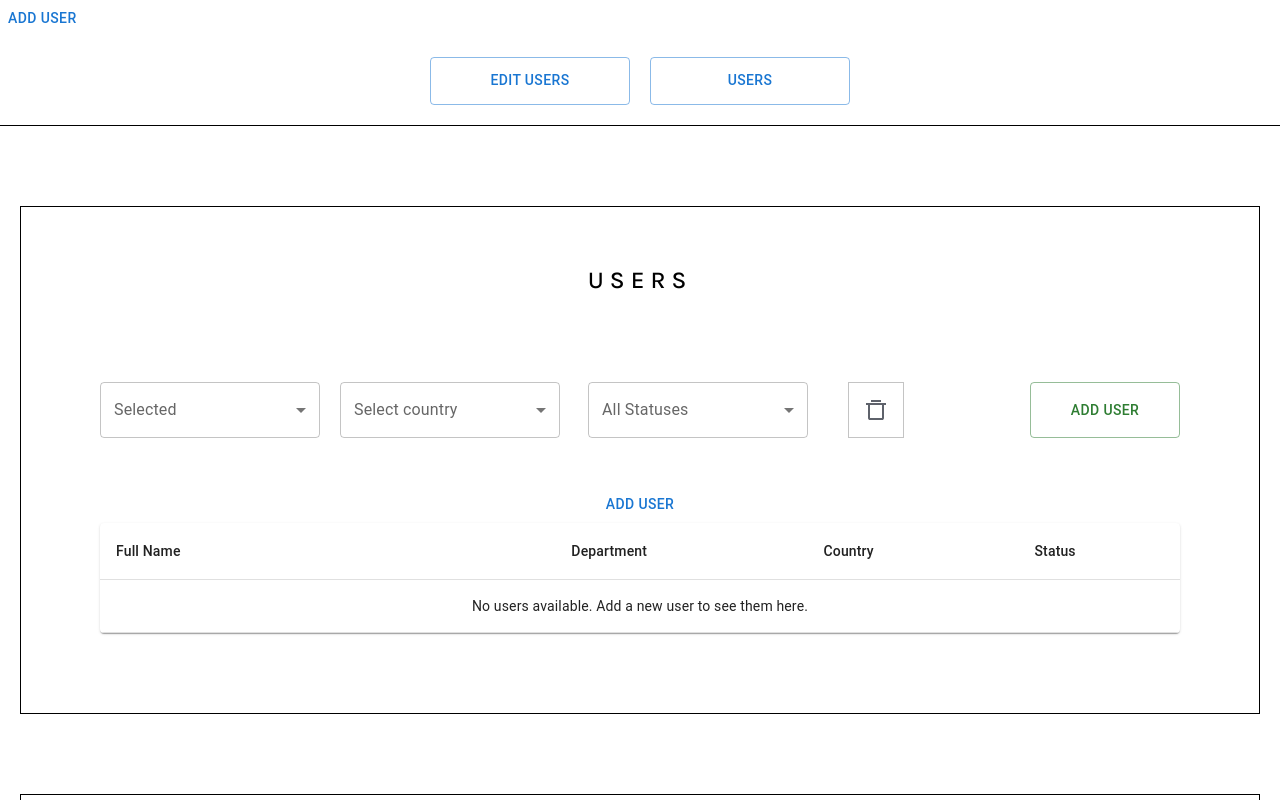
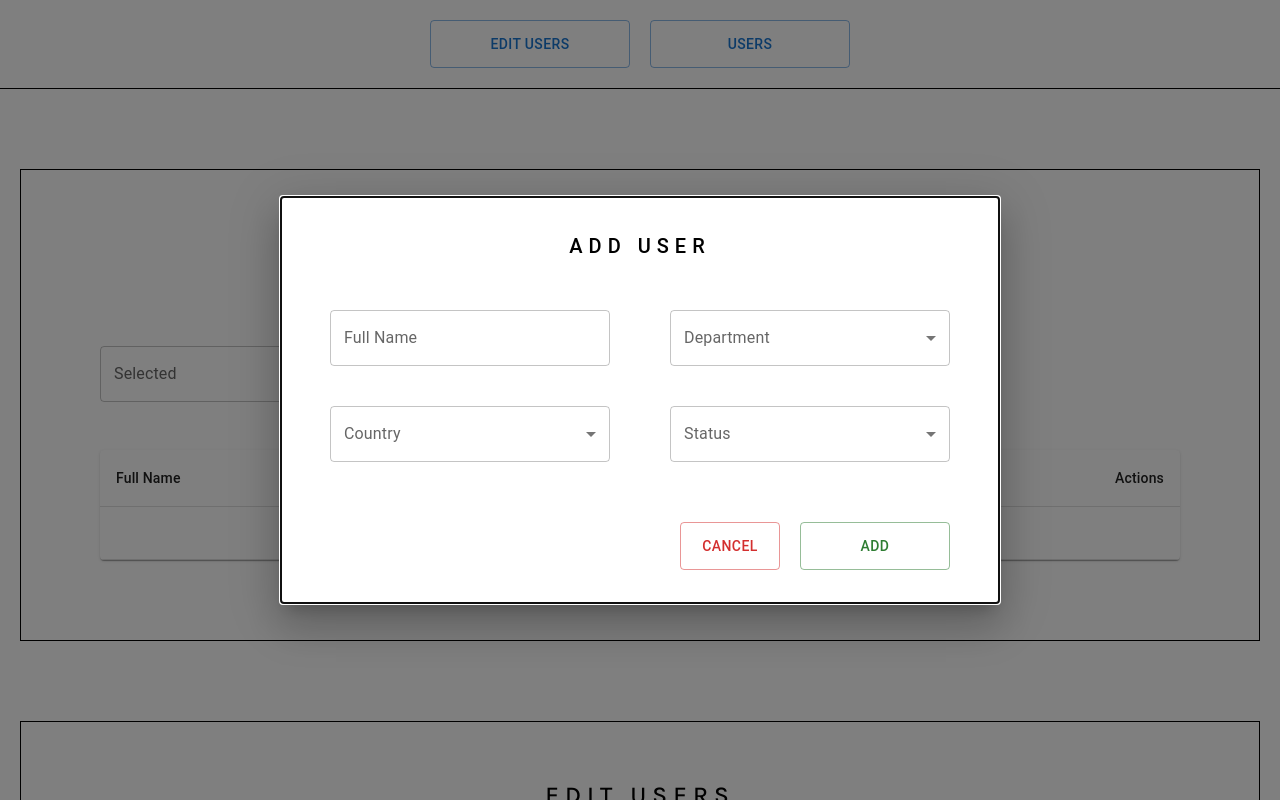
Before and after one commit to serg-hourwitz/users_control, a React (Vite) app: page / in a window 1280 px wide. Shown: the top 800 px of the page. Built offline with nearby package versions, Linux system fonts and the light colour scheme.

Commit message:
added users to table & localStorage with modal window

```diff
--- a/src/components/Buttons/Buttons.jsx
+++ b/src/components/Buttons/Buttons.jsx
@@ -1,14 +1,14 @@
 import { Button } from '@mui/material';
 
 
-const Buttons = ({variant, color, sx, title}) => {
+const Buttons = ({ variant, color, sx, title, onClick }) => {
   return (
     <>
-      <Button variant={variant} color={color} sx={sx}>
+      <Button variant={variant} color={color} sx={sx} onClick={onClick}>
         {title}
       </Button>
     </>
   );
-}
+};
 
 export default Buttons;
--- a/src/components/Countries/Countries.jsx
+++ b/src/components/Countries/Countries.jsx
@@ -1,7 +1,7 @@
 import CustomSelect from '../Select/Select';
 
 export default function Country({
-  value,
+  value = '', // Default to empty string if undefined
   onChange,
   label = '',
   sx,
--- a/src/components/Department/Department.jsx
+++ b/src/components/Department/Department.jsx
@@ -1,7 +1,7 @@
 import CustomSelect from '../Select/Select';
 
 export default function Department({
-  value,
+  value = '',
   onChange,
   label = '',
   sx,
--- a/src/components/DustBin/DustBin.jsx
+++ b/src/components/DustBin/DustBin.jsx
@@ -1,7 +1,8 @@
-const DustBin = () => {
+const DustBin = ({ onClick }) => {
   return (
-    <>
     <svg
+      onClick={onClick} // Add onClick handler to trigger deletion
+      style={{ cursor: 'pointer' }} // Make it clear it's clickable
       width="24"
       height="24"
       viewBox="0 0 24 24"
@@ -13,8 +14,7 @@ const DustBin = () => {
         fill="#5E626B"
       />
     </svg>
-    </>
   );
-}
+};
 
 export default DustBin;
--- a/src/components/Edit/Edit.jsx
+++ b/src/components/Edit/Edit.jsx
@@ -14,12 +14,9 @@ const Edit = () => {
         <User label="User" sx={{ width: 500, m: 0 }} />
         <h3 className={styles.subtitle}>User Information</h3>
         <div className={styles.info}>
-          <Input sx={{ width: 500, m: 0 }} />
-
+          <Input sx={{ width: 500, m: 0 }} placeholder="Enter full name" />
           <Department label="Department" sx={{ width: 500, m: 0 }} />
-
           <Country label="Country" sx={{ width: 500, m: 0 }} />
-
           <Status label="Status" sx={{ width: 500, m: 0 }} />
         </div>
       </form>
--- a/src/components/Input/Input.jsx
+++ b/src/components/Input/Input.jsx
@@ -1,6 +1,6 @@
-import {TextField } from '@mui/material';
+import { TextField } from '@mui/material';
 
-const Input = ({sx, placeholder}) => {
+const Input = ({ sx, placeholder, value, onChange }) => {
   return (
     <>
       <TextField
@@ -9,7 +9,10 @@ const Input = ({sx, placeholder}) => {
         label="Full Name"
         margin="normal"
         variant="outlined"
+        type='text'
         placeholder={placeholder}
+        value={value || ''} // Ensure a defined value is passed
+        onChange={onChange} // Pass the onChange handler
       />
     </>
   );
--- a/src/components/Modal/Modal.jsx
+++ b/src/components/Modal/Modal.jsx
@@ -1,13 +1,12 @@
-import * as React from 'react';
-import Input from '../Input/Input';
+import Input from '../Input/Input'; // Custom components
 import Department from '../Department/Department';
 import Country from '../Countries/Countries';
 import Status from '../Status/Status';
 import Buttons from '../Buttons/Buttons';
 import Box from '@mui/material/Box';
-import Button from '@mui/material/Button';
 import Typography from '@mui/material/Typography';
 import Modal from '@mui/material/Modal';
+import { useState } from 'react';
 import styles from './Modal.module.css';
 
 const style = {
@@ -25,36 +24,23 @@ const style = {
   paddingRight: 6,
 };
 
-export default function BasicModal({ addUser }) {
-  // Initialize with empty strings to avoid undefined values
-  const [open, setOpen] = React.useState(false);
-  const [name, setName] = React.useState('');
-  const [department, setDepartment] = React.useState('');
-  const [country, setCountry] = React.useState('');
-  const [status, setStatus] = React.useState('');
-
-  const handleOpen = () => setOpen(true);
-  const handleClose = () => {
-    // Clear form fields when closing the modal
-    setName('');
-    setDepartment('');
-    setCountry('');
-    setStatus('');
-    setOpen(false);
-  };
+export default function BasicModal({ open, handleClose, addUser }) {
+  const [name, setName] = useState('');
+  const [department, setDepartment] = useState('');
+  const [country, setCountry] = useState('');
+  const [status, setStatus] = useState('');
 
   const handleAddUser = () => {
     if (name && department && country && status) {
-      addUser({ name, department, country, status });
-      handleClose();
+      const user = { name, department, country, status };
+      addUser(user); // Call the parent component's addUser function
+      handleClose(); // Close modal after user is added
     } else {
       console.log('Please fill all fields');
     }
   };
 
   return (
-    <div>
-      <Button onClick={handleOpen}>ADD USER</Button>
     <Modal
       open={open}
       onClose={handleClose}
@@ -80,19 +66,19 @@ export default function BasicModal({ addUser }) {
           <Department
             sx={{ width: 280, m: 0 }}
             label="Department"
-              value={department || ''} // Ensure a string value is passed
+            value={department || ''}
             onChange={(e) => setDepartment(e.target.value)}
           />
           <Country
             sx={{ width: 280, m: 0 }}
             label="Country"
-              value={country || ''} // Ensure a string value is passed
+            value={country || ''}
             onChange={(e) => setCountry(e.target.value)}
           />
           <Status
             sx={{ width: 280, m: 0 }}
             label="Status"
-              value={status || ''} // Ensure a string value is passed
+            value={status || ''}
             onChange={(e) => setStatus(e.target.value)}
           />
         </div>
@@ -114,6 +100,5 @@ export default function BasicModal({ addUser }) {
         </div>
       </Box>
     </Modal>
-    </div>
   );
 }
--- a/src/components/Status/Status.jsx
+++ b/src/components/Status/Status.jsx
@@ -1,12 +1,6 @@
 import CustomSelect from '../Select/Select';
 
-export default function Status({
-  value,
-  onChange,
-  label = '',
-  sx,
-  options,
-}) {
+export default function Status({ value = '', onChange, label = '', sx, options }) {
   const defaultOptions = [
     { value: '', label: <em>None</em> },
     { value: 'Active', label: 'Active' },
--- a/src/components/Table/Table.jsx
+++ b/src/components/Table/Table.jsx
@@ -1,4 +1,3 @@
-import React, { useState } from 'react';
 import Table from '@mui/material/Table';
 import TableBody from '@mui/material/TableBody';
 import TableCell from '@mui/material/TableCell';
@@ -6,33 +5,25 @@ import TableContainer from '@mui/material/TableContainer';
 import TableHead from '@mui/material/TableHead';
 import TableRow from '@mui/material/TableRow';
 import Paper from '@mui/material/Paper';
-import BasicModal from '../Modal/Modal';
 import DustBin from '../DustBin/DustBin';
 
-export default function BasicTable() {
-  const [users, setUsers] = useState([]); // Start with an empty array
-
-  const addUser = (user) => {
-    setUsers((prevUsers) => [...prevUsers, user]);
-  };
-
+export default function BasicTable({ users, setUsers }) {
   const deleteUser = (indexToDelete) => {
     const updatedUsers = users.filter((_, index) => index !== indexToDelete);
     setUsers(updatedUsers);
+    localStorage.setItem('users', JSON.stringify(updatedUsers));
   };
 
   return (
-    <>
-      <BasicModal addUser={addUser} />
     <TableContainer component={Paper}>
-        <Table sx={{ minWidth: 650 }} aria-label="simple table">
+      <Table sx={{ minWidth: 650 }} aria-label="user table">
         <TableHead>
           <TableRow>
             <TableCell>Full Name</TableCell>
             <TableCell align="right">Department</TableCell>
             <TableCell align="right">Country</TableCell>
             <TableCell align="right">Status</TableCell>
-              <TableCell align="right"></TableCell>
+            <TableCell align="right">Actions</TableCell>
           </TableRow>
         </TableHead>
         <TableBody>
@@ -60,6 +51,5 @@ export default function BasicTable() {
         </TableBody>
       </Table>
     </TableContainer>
-    </>
   );
 }
--- a/src/components/Users/Users.jsx
+++ b/src/components/Users/Users.jsx
@@ -4,31 +4,61 @@ import Buttons from '../Buttons/Buttons';
 import Status from '../Status/Status';
 import BasicTable from '../Table/Table';
 import DustBin from '../DustBin/DustBin';
+import BasicModal from '../Modal/Modal'; // Import the Modal component
+import { useState, useEffect } from 'react'; // Import useState and useEffect
 import styles from './Users.module.css';
 
 const Users = () => {
+  const [isModalOpen, setIsModalOpen] = useState(true); // State to control modal visibility
+  const [users, setUsers] = useState([]);
+
+  // Load users from localStorage when the component mounts
+  useEffect(() => {
+    const savedUsers = localStorage.getItem('users');
+    if (savedUsers) {
+      setUsers(JSON.parse(savedUsers));
+    }
+  }, []);
+
+  // Save users to localStorage whenever the users state changes
+  useEffect(() => {
+    if (users.length > 0) {
+      localStorage.setItem('users', JSON.stringify(users));
+    }
+  }, [users]);
+
+  const addUser = (user) => {
+    setUsers((prevUsers) => [...prevUsers, user]);
+    setIsModalOpen(false); // Close modal after adding the user
+  };
+
+  // Ensure modal is open when the page loads
+  useEffect(() => {
+    setIsModalOpen(true);
+  }, []);
+
   return (
     <div className={styles.wrapper}>
       <h2 className={styles.title}>USERS</h2>
       <div className={styles.container}>
         <form className={styles.form}>
           <MultipleSelectCheckmarks />
-
           <Country label="Select country" />
-
           <Status label="All Statuses" />
 
           <div className={styles.dustbin}>
             <DustBin />
           </div>
-          <Buttons
-            variant="outlined"
-            color="success"
-            sx={{ width: 150, height: 56, marginLeft: 'auto' }}
-            title="Add User"
-          />
         </form>
-        <BasicTable />
+
+        <BasicTable users={users} setUsers={setUsers} />
+
+        {/* Pass modal state and handlers to the BasicModal component */}
+        <BasicModal
+          open={isModalOpen}
+          handleClose={() => setIsModalOpen(false)}
+          addUser={addUser}
+        />
       </div>
     </div>
   );
```
Lines whose indentation alone changed are shown as unchanged.
